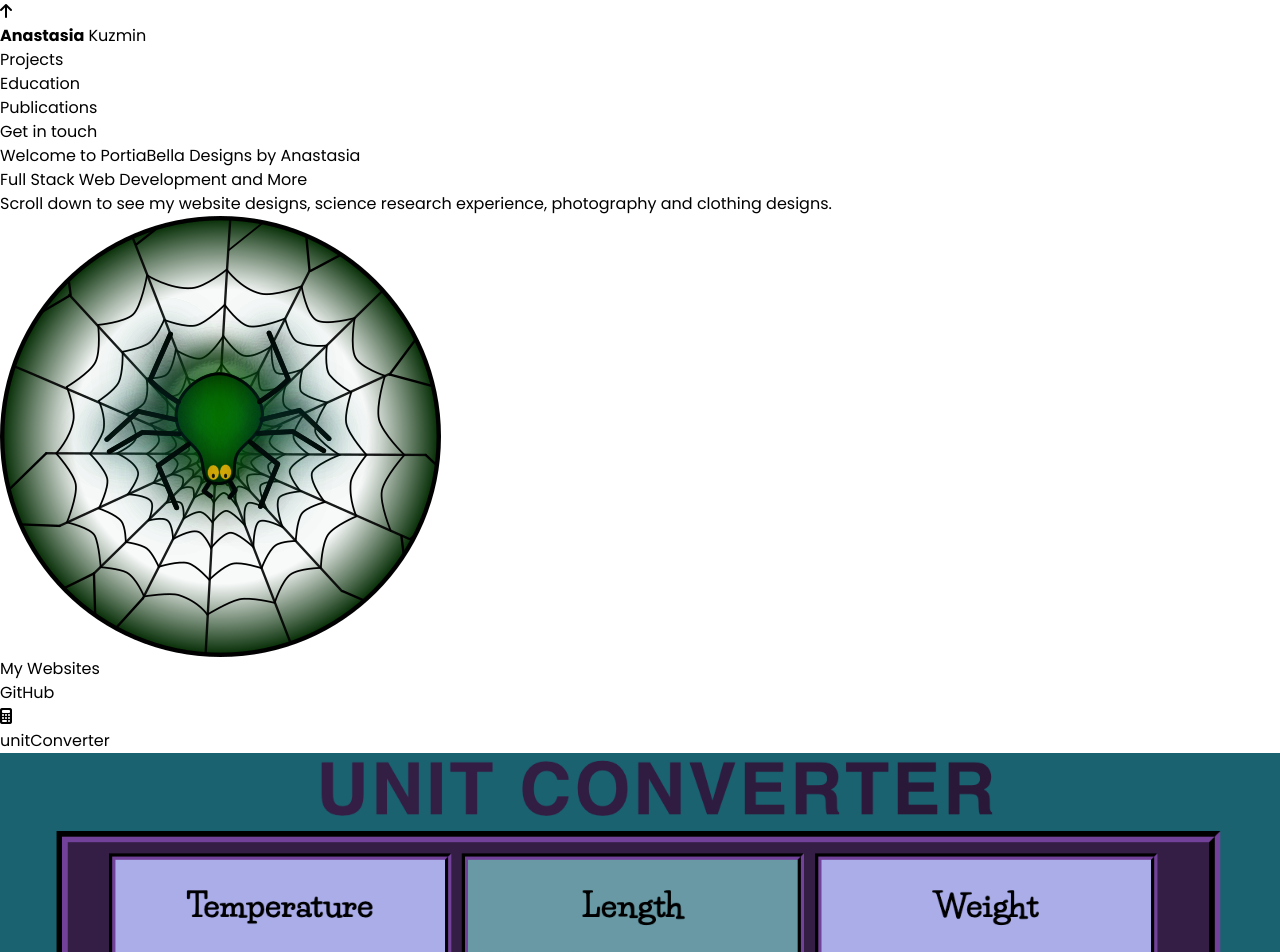
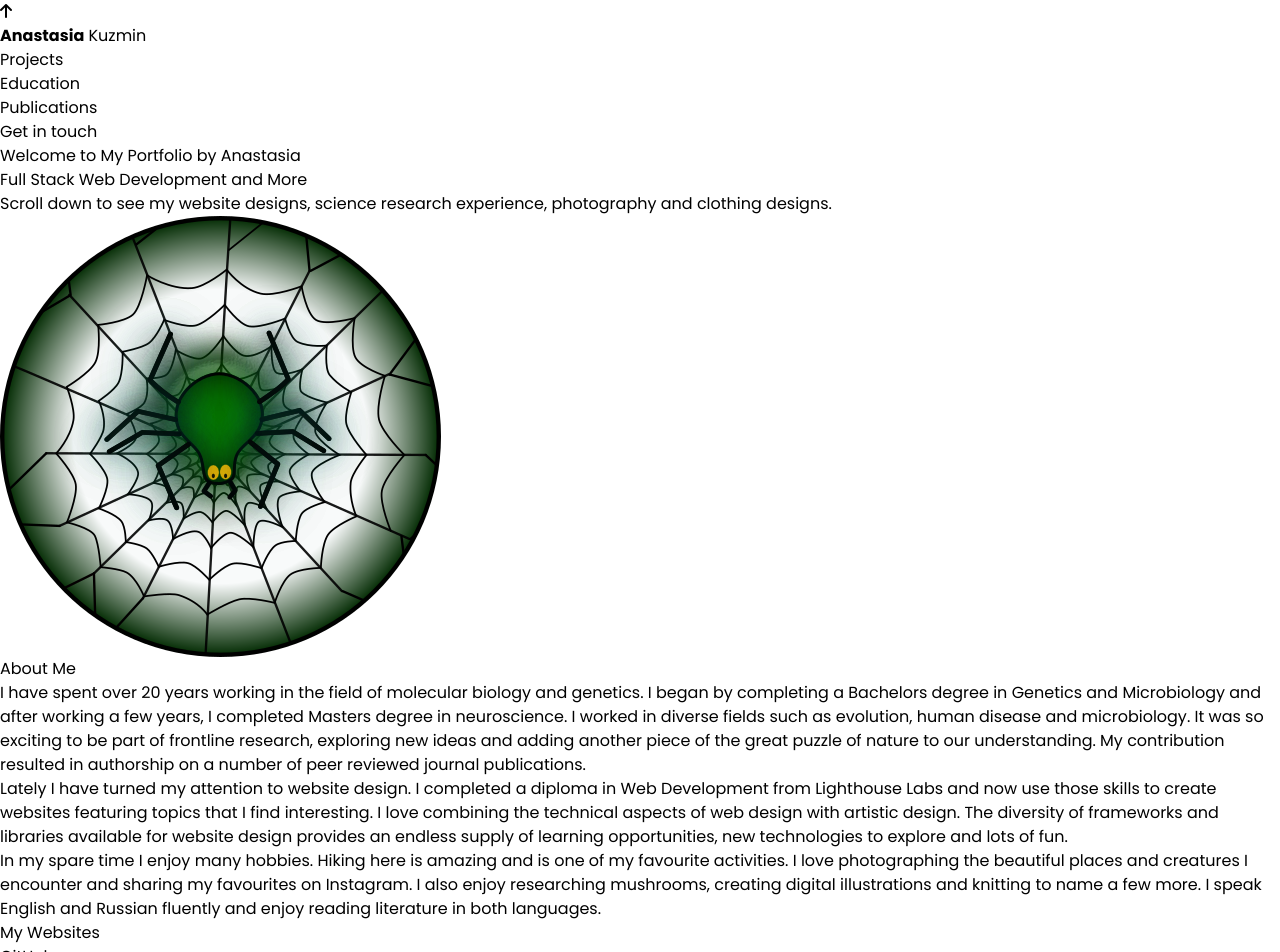
Before and after one commit to Datazyme/portfolio, a SvelteKit app: page / in a window 1280 px wide. Shown: the top 952 px of the page. Built offline with nearby package versions, Linux system fonts and the light colour scheme.

Commit message:
with bio section about me at top and changed name to portfolio

```diff
--- a/src/components/Main.svelte
+++ b/src/components/Main.svelte
@@ -92,7 +92,7 @@
   <section id="introPage" class="grid grid-cols-1 lg:grid-cols-2 gap-10 py-8 sm:py-14">
     <div class="flex flex-col lg:justify-center text-center lg:text-left gap-6 md:gap-8 lg:gap-10">
       <h2 class="font-semibold text-4xl sm:text-5xl md:text-6xl">
-       Welcome to <span class="poppins text-violet-400">PortiaBella Designs</span> by Anastasia
+       Welcome to <span class="poppins text-violet-400">My Portfolio</span> by Anastasia
       </h2>
       <h2 class="font-semibold text-4xl sm:text-4xl md:text-4xl"><span class="poppins text-violet-400">Full Stack Web Development</span> and More
       </h2>
@@ -105,6 +105,30 @@
       class="object-cover z-[2] max-h-[70hv]"/>
     </div>
   </section>
+
+<!--About me -->
+<section id="about" class="py-20 lg:py-32 flex flex-col gap-24">
+  <div class="flex flex-col gap-2 text-center relative before:absolute before:top-0 before:left-0 before:w-2/3 before:h-1.5 before:bg-violet-700 after:absolute after:bottom-0 after:right-0 after:w-2/3 after:h-1.5 after:bg-violet-700 py-4">
+    <h2 class="font-semibold text-3xl sm:text-4xl md:text-6xl text-center">About <span class="poppins text-violet-400">Me</span></h2>
+  </div>
+  <div>
+    <p class="text-base sm:text-lg md:text-2xl">
+      I have spent over 20 years working in the field of molecular biology and genetics. I began by completing a Bachelors degree in Genetics and Microbiology and after working a few years, I completed Masters degree in neuroscience.  I worked in diverse fields such as evolution, human disease and microbiology. It was so exciting to be part of frontline research,  exploring new ideas and adding another piece of the great puzzle of nature to our understanding.
+      My contribution resulted in authorship on a number of peer reviewed journal publications.
+    </p>
+  </div>
+  <div>
+    <p class="text-base sm:text-lg md:text-2xl poppins text-violet-400">
+      Lately I have turned my attention to website design. I completed a diploma in Web Development from Lighthouse Labs and now use those skills to create websites featuring topics that I find interesting. I love combining the technical aspects of web design with artistic design. The diversity of frameworks and libraries available for website design provides an endless supply of learning opportunities, new technologies to explore and lots of fun.
+    </p>
+  </div>
+  <div>
+    <p class="text-base sm:text-lg md:text-2xl">
+      In my spare time I enjoy many hobbies. Hiking here is amazing and is one of my favourite activities. I love photographing the beautiful places and creatures I encounter and sharing my favourites on Instagram.  I also enjoy researching mushrooms, creating digital illustrations and knitting to name a few more. I speak English and Russian fluently and enjoy reading literature in both languages.
+    </p>
+  </div>
+
+</section>
 
 <!--List of my website projects -->
   <section id="projects" class="py-20 lg:py-32 flex flex-col gap-24">
```
